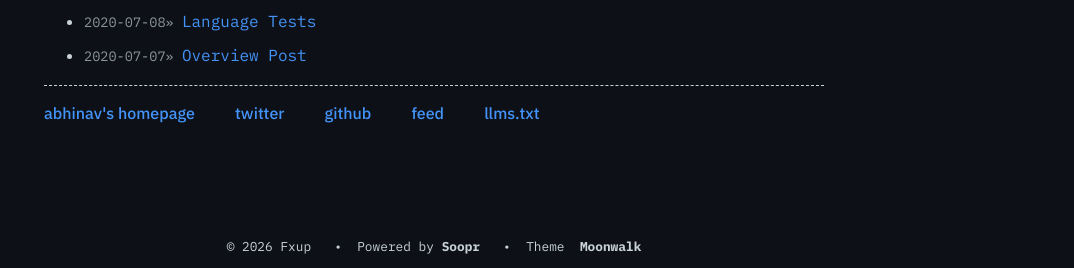
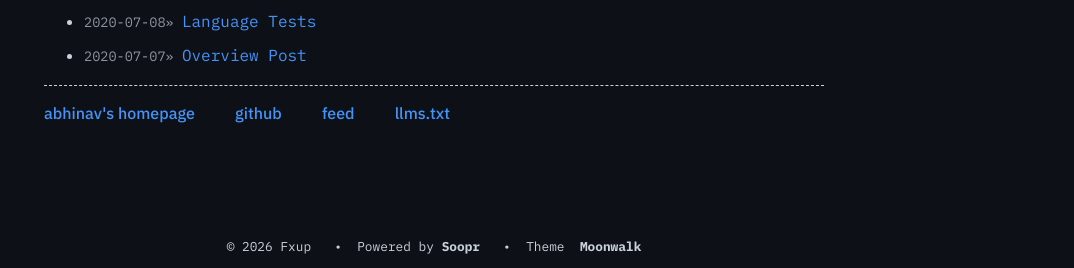
Before and after one commit to FhelloF8848/jekyll-blog, a Jekyll site: the page built from index.md, in a window 1280 px wide. Shown: the part 1308-1576 px from the top of the page, without its empty margins (206-1280 px from the left). Built offline with Jekyll 4.4.1, drawn with Linux system fonts in a browser that asks for light colours.

Commit message:
Update home.yml

```diff
--- a/_data/home.yml
+++ b/_data/home.yml
@@ -60,11 +60,8 @@ footer_entries:
   - title: abhinav's homepage
     url: https://www.abhinav.co
 
-  - title: twitter
-    url: https://twitter.com/abhinav
-
   - title: github
-    url: https://github.com/abhinavs
+    url: https://github.com/FhelloF8848
 
   - title: feed
     url: feed.xml
```
